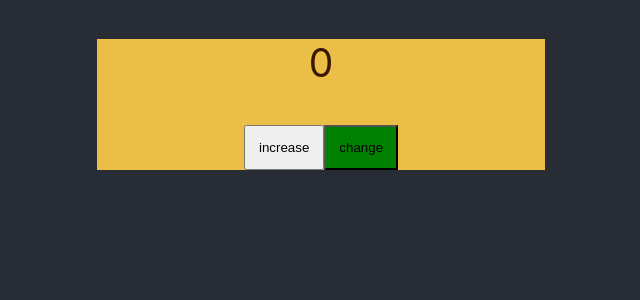
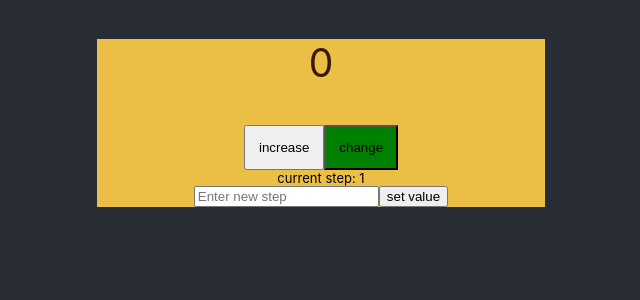
Before and after one commit to Schneizel-el-Britania/react-practie-5, a React (Create React App) app: page / in a window 1280 px wide. Shown: the top 300 px of the page, without its empty margins (319-959 px from the left). Built offline with nearby package versions, Linux system fonts and the light colour scheme.

Commit message:
Add components for Step

```diff
--- a/src/components/CounterSection/Counter/index.js
+++ b/src/components/CounterSection/Counter/index.js
@@ -1,5 +1,7 @@
 import React, { Component } from 'react';
 import CounterСontrol from '../CounterСontrol';
+import SetStep from '../SetStep';
+import ShowStep from '../ShowStep';
 import styles from './Counter.module.css'
 
 export default class Counter extends Component {
@@ -22,7 +24,7 @@ export default class Counter extends Component {
   changeDirection = () => this.setState({ direction: !this.state.direction })
 
   render() {
-    const { value, direction } = this.state;
+    const { step, value, direction } = this.state;
     return (
       <article className={styles.counter}>
         <p className={styles.value}>{value}</p>
@@ -31,6 +33,8 @@ export default class Counter extends Component {
           changeDirection={this.changeDirection}
           direction={direction}
         />
+        <ShowStep step={step} />
+        <SetStep setStep={this.setStep}/>
       </article>
     );
   }
--- /dev/null
+++ b/src/components/CounterSection/SetStep/index.js
@@ -0,0 +1,25 @@
+import React, { Component } from 'react'
+
+export default class SetStep extends Component {
+  constructor(props) {
+    super(props);
+    this.state = {
+      newStep: null,
+    }
+  }
+
+  handleForm = (event) => {
+    event.preventDefault();
+    this.props.setStep(this.state.newStep);
+  }
+  handleInput = ({ target: { name, value } }) => this.setState({ [name]: Number(value) })
+
+  render() {
+    return (
+      <form onSubmit={this.handleForm}>
+        <input type="text" onChange={this.handleInput} name="newStep" placeholder="Enter new step"></input>
+        <input type="submit" value="set value"></input>
+      </form>
+    )
+  }
+}
--- /dev/null
+++ b/src/components/CounterSection/ShowStep/index.js
@@ -0,0 +1,9 @@
+import React, { Component } from 'react'
+
+export default class ShowStep extends Component {
+  render() {
+    return (
+      <div>current step: {this.props.step}</div>
+    )
+  }
+}
```
